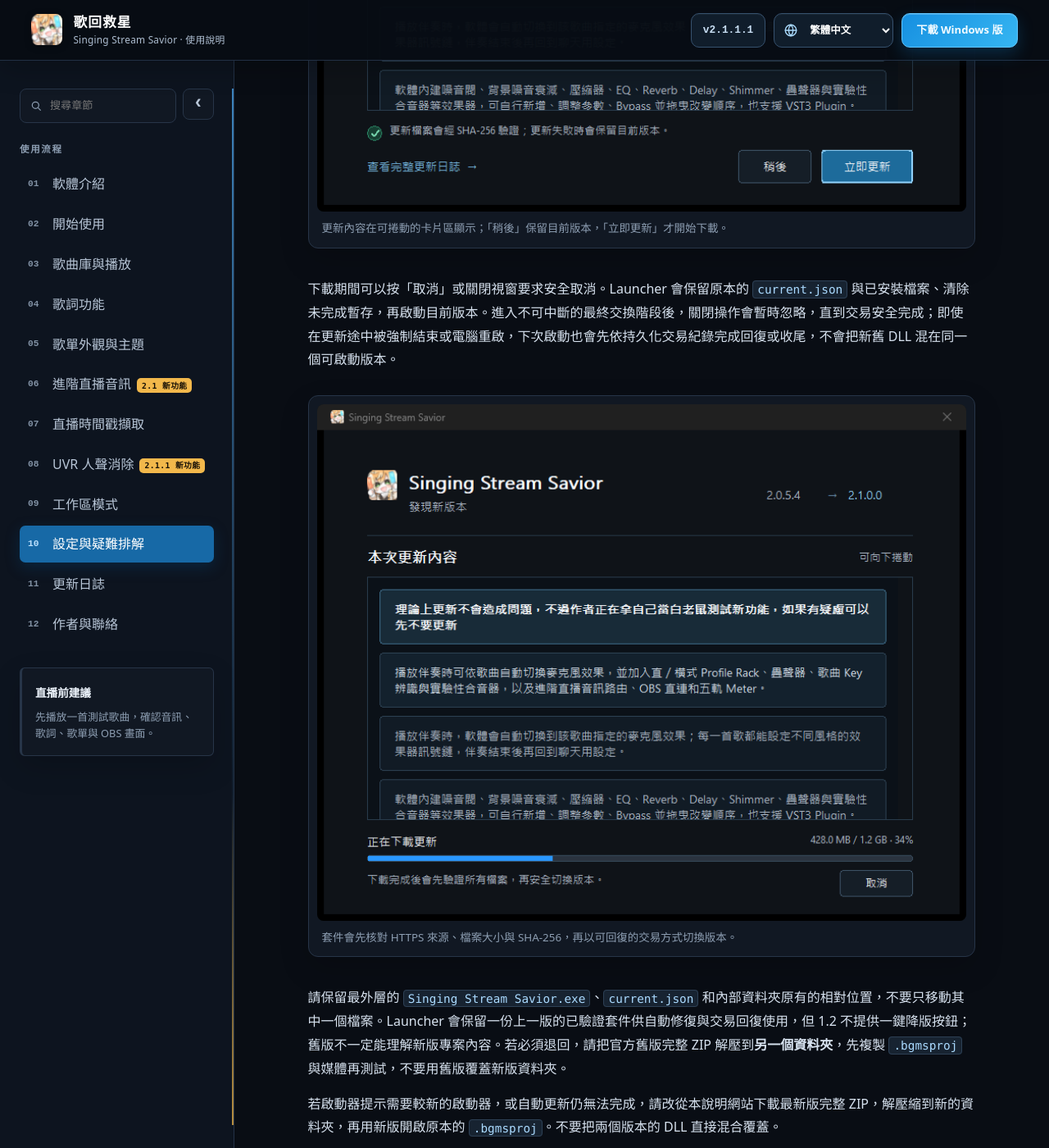
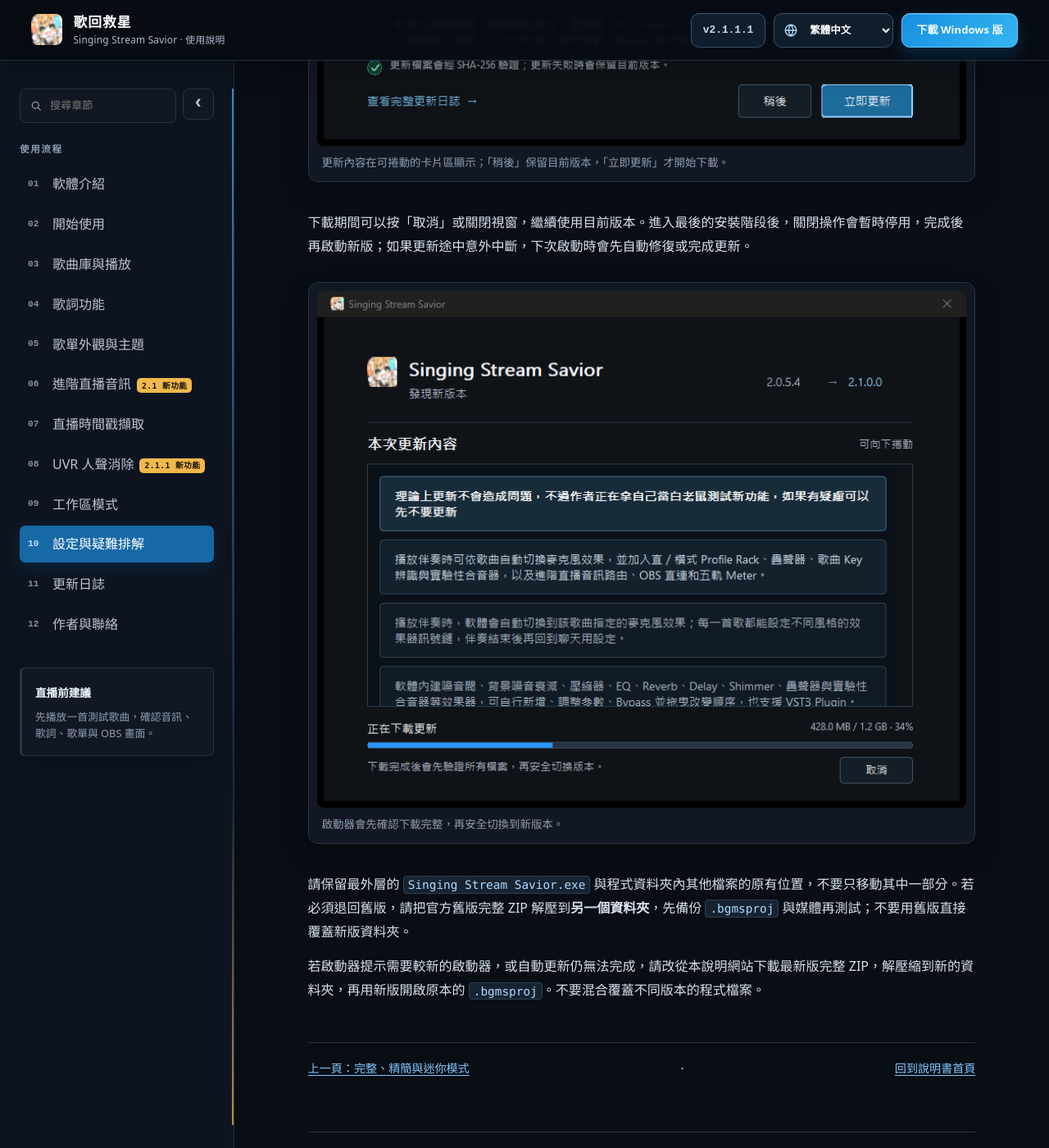
Before and after one commit to NoonIsAwesome/Singing-Stream-Savior-Manual, a Jekyll site: the page built from settings-and-troubleshooting.md, in a window 1280 px wide and 1400 px high, scrolled down 4977 px. Shown: the whole window at 82% size. Built offline with Jekyll 4.4.1, drawn with Linux system fonts in a browser that asks for light colours; some of the changed text lies outside the part shown.

Commit message:
Refine manual for end users

```diff
--- a/advanced-streaming.md
+++ b/advanced-streaming.md
@@ -18,7 +18,7 @@
 
 <aside class="version-preview" role="note">
   <span class="version-preview__badge">2.1.0.0 新功能</span>
-  <div><strong>請將音訊路由與人聲 Profile 一起設定。</strong><p>音訊路由負責輸入、監聽、錄音與直播輸出；Profile 負責人聲音色。本頁截圖均來自 Release build，並盡量使用與頁面相同的語言。</p></div>
+  <div><strong>請將音訊路由與人聲 Profile 一起設定。</strong><p>音訊路由負責輸入、監聽、錄音與直播輸出；Profile 負責人聲音色。</p></div>
 </aside>
 
 ## 2.1.0.0 設定位置變更
@@ -29,8 +29,8 @@
 
 <div class="manual-feature-update">
   <div class="manual-feature-update__header"><p class="manual-feature-update__eyebrow">2.1.0.0 · AUDIO ROUTING</p><h2>選擇一般播放或進階直播模式</h2><p>在<strong>設定 → 音訊路由</strong>先選擇路由模式。一般播放模式只輸出本程式的 BGM 與伴奏；進階直播模式會加入麥克風、Profile 效果鏈、完整混音與虛擬輸出。</p></div>
-  {% include localized-release-screenshot.html name="audio-routing.png" alt="2.1 音訊路由頁上半部" caption="Release 實圖上半部顯示 OBS 外掛／虛擬輸出入口、路由模式、Windows Audio、App Buffer、來源、Profile、正式 Mix 與 Stream Output。" %}
-  {% include localized-release-screenshot.html name="audio-routing-bottom.png" alt="2.1 音訊路由頁下半部" caption="Release 實圖下半部接續顯示 Monitor、錄音、預估延遲與完整可視化訊號路徑。" %}
+  {% include localized-release-screenshot.html name="audio-routing.png" alt="2.1 音訊路由頁上半部" caption="頁面上半部可選擇 OBS 外掛／虛擬輸出、路由模式、Windows Audio、App Buffer、輸入來源、Profile 與 Stream Output。" %}
+  {% include localized-release-screenshot.html name="audio-routing-bottom.png" alt="2.1 音訊路由頁下半部" caption="向下捲動可設定 Monitor 與錄音，並查看預估延遲和完整訊號路徑。" %}
 </div>
 
 ### App Buffer 健檢與黃色狀態
@@ -41,9 +41,9 @@
 
 {% include localized-release-screenshot.html name="audio-health-check.png" alt="完整 App Buffer 穩定性健檢完成後的結果視窗" caption="完整健檢完成示例：綠色勾勾表示通過，較深的綠色列是這台電腦的建議值；黃色表示測試完成但安全餘裕不足。每台電腦的建議值與延遲都可能不同。" %}
 
-> **128／256 顯示「尚未驗證」是正常的嗎？** 是。低 Buffer 必須連續兩回合都沒有引擎／錄音事件，且 callback、時鐘、FIFO 與處理效能仍有足夠餘裕，才會標成已驗證。即使「計數器沒有增加」，只要顯示「嚴格效能餘裕檢查失敗」，就代表它沒有留下足夠安全空間，軟體不會推薦；這不等於當下已經爆音。此時直接採用健檢推薦的 512，只有實際需要降低軟體監聽延遲時才再嘗試低值。這裡的 App Buffer 與 ASIO hardware buffer 是兩個不同設定。
+> **128／256 顯示「尚未驗證」是正常的嗎？** 是。低 Buffer 需要連續通過較嚴格的穩定性檢查，才會列為建議值；「尚未驗證」不代表當下已經爆音。此時直接使用健檢推薦的 512，只有確實需要降低軟體監聽延遲時才再嘗試較低數值。App Buffer 與音訊介面的 ASIO hardware buffer 是兩個不同設定。
 
-黃色的 **檢查音訊中斷**會在麥克風／監聽 under/overrun、正式 Stream 斷續或裝置中斷／復原時顯示；**檢查音訊時序**則需同一 callback、時鐘或延遲異常持續約 2 秒。一次瞬時 callback peak 不代表已發生可聽掉訊，將游標停在穩定度文字上可查看各路徑計數、裝置復原、callback peak／period 與異常旗標。
+黃色的 **檢查音訊中斷**表示麥克風、監聽、直播輸出或裝置復原期間可能不穩；**檢查音訊時序**表示處理時間或同步狀態持續異常。短暫的尖峰不一定代表已經出現可聽見的斷音，將游標停在穩定度文字上可查看詳細資訊。
 
 ### 建議設定：一般使用者先照這樣做
 
@@ -144,17 +144,17 @@
   <div class="manual-feature-update__header"><p class="manual-feature-update__eyebrow">METER &amp; HEALTH</p><h2>查看五條音訊路徑與系統負載</h2><p>進階直播模式可從「檢視」或系統工具右鍵選單開啟音量 Meter。它可以停駐在主視窗右側，也能獨立懸浮，並用單一切換按鈕改成橫向或直向顯示。</p></div>
   <p>五軌分別是 <strong>BGM／伴奏</strong>、<strong>人聲（Profile 後、Mix 前）</strong>、<strong>直播輸出</strong>、<strong>BGM／伴奏監聽</strong>與<strong>人聲監聽</strong>。每軌顯示 Peak；直播輸出另顯示三秒短期 <strong>LUFS-S</strong>，方便同時觀察瞬間峰值與主觀響度趨勢。</p>
   <p>每軌旋鈕沿用效果器的刻度樣式，範圍為 0–200%。直播路徑旋鈕調整路由階段的音量，監聽旋鈕只調整耳機平衡；這些控制不會直接改寫 Profile 內部參數。</p>
-  <p>橫向 Meter 會在 BGM／伴奏與人聲長時間失衡時，提示提高人聲或調低伴奏；它只提供建議，絕不自動改變任何增益。從頭沒有合格人聲時不會提示；連續 5 秒沒有合格人聲會視為間奏，清除舊提示與判斷資料，下一段歌聲需重新累積。</p>
+  <p>橫向 Meter 會在 BGM／伴奏與人聲持續失衡時，提示提高人聲或調低伴奏；它只提供建議，不會自動改變任何增益。安靜、換氣或歌曲間奏不會立刻被判斷成人聲過小。</p>
   <div class="feature-shot-grid">{% include localized-release-screenshot.html name="audio-meter-horizontal.png" alt="五軌音量 Meter 的橫向電平顯示" caption="實際橫向畫面會同時顯示五軌 Peak 與 0–200% 控制；LUFS-S 和長時間平衡提示只在符合量測條件時出現。" %}{% include localized-release-screenshot.html name="audio-meter-vertical.png" alt="五軌音量 Meter 的直向電平顯示" caption="直向 Meter 使用相同五軌與控制，也能停駐在主視窗右側而不改變音訊路由。" %}</div>
-  <div class="effect-reference"><details><summary><strong>響度提示的判斷方式</strong><span>避免把安靜、換氣或間奏誤判為人聲過小</span></summary><div class="effect-reference__body"><p>系統以正式直播路徑中的 Mix 前 BGM／伴奏與 Profile 後人聲，每 100 ms 建立一筆資料。只有 BGM／伴奏實際處於 Playing、有伴奏訊號、路由與麥克風健康，而且人聲通過活動條件時才累積證據。Noise Gate 有資料時，該區段至少約 25% 時間必須保持開啟；Profile 後人聲平均能量至少為 −45 dBFS，原始麥克風 Peak 至少為 −50 dBFS。顯示失衡提示前，需要至少 10 秒播放、最近 12 秒內至少 6 秒合格人聲，並包含兩段各至少 1.2 秒、彼此相隔至少 300 ms 的人聲；伴奏不比人聲低超過 2 dB，或比人聲更大聲的狀況，還需在最新合格人聲資料中累積至少 6 秒。只有合格人聲平均能量不高於 −26 dBFS，才會同時提示「人聲可能偏小」。若最近資料中原始或處理後人聲 Peak 達到 −6 dBFS 或更高，或 Limiter 增益衰減超過 1 dB，則只保留降低伴奏的建議，不會要求提高人聲。換歌、停止或重新播放、大幅移動播放位置、切換 Profile、路由中斷或等待恢復，以及隱藏 Meter，都會重置判斷。這是訊號活動與長時間響度比較，不是語音辨識。</p></div></details></div>
-  <p>主視窗右下角的無外框 CPU／RAM 狀態會顯示本程式使用率。停留滑鼠可看到系統總 CPU、系統記憶體、本程式 Working Set 與 Private Memory；只有進階直播模式才會加上 Buffer、callback、估計延遲和 underrun／overrun 等音訊資訊。負載可能影響穩定度時會以顏色提示。</p>
+  <div class="effect-reference"><details><summary><strong>響度提示何時會出現？</strong><span>只在有足夠伴奏與演唱資料時判斷</span></summary><div class="effect-reference__body"><p>軟體會先觀察一段持續的伴奏與人聲，再比較兩者的長時間平衡。歌曲剛開始、安靜段落、換氣、間奏、切換 Profile 或音訊裝置正在恢復時，都不會急著顯示建議。若人聲已接近過載，軟體也只會建議調低伴奏，不會要求再提高人聲。換歌、停止、重新播放或大幅移動播放位置後，會重新累積資料。</p></div></details></div>
+  <p>主視窗右下角的 CPU／RAM 狀態會顯示本程式使用率。停留滑鼠可查看系統與本程式的詳細資源用量；進階直播模式還會顯示 Buffer、處理時間、預估延遲及音訊中斷計數。負載可能影響穩定度時會以顏色提示。</p>
   {% include localized-release-screenshot.html name="system-resource-status.png" alt="主視窗右下角收合狀態的 CPU 與記憶體摘要" caption="未停留滑鼠時只保留精簡 CPU／RAM 摘要；指向文字後會展開系統、本程式與進階音訊健康資料。" size="medium" %}
   {% include system-health-interpretation.html %}
 </div>
 
 <div class="manual-feature-update">
   <div class="manual-feature-update__header"><p class="manual-feature-update__eyebrow">TRAY &amp; SHORTCUTS</p><h2>縮到系統工具後仍可控制直播</h2><p>設定中的「按下關閉軟體時縮到系統工具」預設開啟。按主視窗叉叉後，程式可在背景維持直播流程，不必重新打開完整工作區。</p></div>
-  <p>系統工具右鍵選單會依目前狀態顯示播放／繼續、暫停、停止、從頭播放、升降 Key、原 Key、速度增減、原速、Profile、麥克風靜音／恢復、歌詞視窗與開啟主視窗；進階直播模式另有 Meter。選擇「關閉軟體」才會結束主程式與相關 helper。</p>
+  <p>系統工具右鍵選單會依目前狀態顯示播放／繼續、暫停、停止、從頭播放、升降 Key、原 Key、速度增減、原速、Profile、麥克風靜音／恢復、歌詞視窗與開啟主視窗；進階直播模式另有 Meter。選擇「關閉軟體」才會結束程式與播放功能。</p>
   {% include localized-release-screenshot.html name="notification-area-menu.png" alt="歌回救星未播放時的 Windows 系統通知區右鍵選單" caption="實際截圖為未播放時的精簡選單；播放伴奏或啟用進階直播模式後，會依狀態增加播放、Key、速度、Profile、麥克風與 Meter 操作。" size="medium" %}
   <p>全域快捷鍵也依「播放控制」與「麥克風／監聽」分類並提供預設按鍵；音訊路由不是進階直播模式時，會隱藏不適用的麥克風／監聽項目。快捷鍵在歌回救星執行期間可從其他應用程式觸發，並可在設定中改成自己的組合。</p>
   {% include keyboard-shortcuts-reference.html %}
@@ -245,12 +245,4 @@
 - 在 Singing Stream Savior 的虛擬輸出設定按 **重新整理裝置**。
 - 關閉正在占用音訊裝置的程式後再檢查；仍無法辨識時，依 [VB-Audio 官方參考手冊](https://vb-audio.com/Cable/VBCABLE_ReferenceManual.pdf) 排除安裝問題。
 
-## 開發機完整測試數據（補充）
-
-一般設定不需要逐列理解以下工程數據；它們保留作為本版本在作者電腦上的測試證據，以及進一步排查延遲或穩定度時的參考。
-
-<div class="effect-reference"><details><summary><strong>展開 ASIO、Windows Audio、OBS 與虛擬音源完整實測表</strong><span>包含延遲、連續性與長時間壓力測試</span></summary><div class="effect-reference__body">
-{% include audio-test-results.html %}
-</div></details></div>
-
 <small>VB-CABLE 名稱、介面與安裝程式為 VB-Audio Software 的產品。此處截圖僅用於安裝步驟說明。</small>
--- a/settings-and-troubleshooting.md
+++ b/settings-and-troubleshooting.md
@@ -96,20 +96,14 @@
 
 歌回救星目前由個人獨立開發，Windows 執行檔尚未提供可信任的程式碼簽章。部分防毒軟體可能因此依照啟發式特徵顯示警告；這不代表每一個警告都是惡意程式，但也不能反過來假設所有警告都是誤報。
 
-開發者在自行建置與測試時，曾遇到以下兩次啟發式警告。當時的檔案來自開發者自己的建置環境，後續檢查未發現蒐集資料或惡意行為，因此判斷為疑似誤報。圖片中的本機路徑已遮蔽，只保留偵測名稱與檔名。
+啟發式警告的名稱本身不能證明檔案安全或不安全。看到警告時，請先核對下載來源、版本、檔名與 SHA-256；不要為了開啟程式而直接關閉防毒。
 
-<div class="figure-grid security-report-grid">
+<div class="security-report-grid">
   <figure class="manual-figure">
     <a href="assets/images/security/kaspersky-app-heuristic-redacted.png">
-      <img src="assets/images/security/kaspersky-app-heuristic-redacted.png" alt="Kaspersky 將本機建置的 Singing Stream Savior 主程式標示為 PDM Trojan 的疑似誤判畫面，路徑已遮蔽">
+      <img src="assets/images/security/kaspersky-app-heuristic-redacted.png" alt="Kaspersky 對 Singing Stream Savior 顯示啟發式警告">
     </a>
-    <figcaption>2026-08-06：本機建置的主程式被標示為 <code>PDM:Trojan.Win32.Generic</code>。</figcaption>
-  </figure>
-  <figure class="manual-figure">
-    <a href="assets/images/security/kaspersky-diagnostics-heuristic-redacted.png">
-      <img src="assets/images/security/kaspersky-diagnostics-heuristic-redacted.png" alt="Kaspersky 將內部 QA 診斷工具 S3SDiagnostics 標示為 VHO Trojan 的疑似誤判畫面，路徑已遮蔽">
-    </a>
-    <figcaption>2026-08-10：內部 QA 工具 <code>S3SDiagnostics.exe</code> 被啟發式規則標示；這個工具不是公開下載包中的主程式。</figcaption>
+    <figcaption>防毒軟體可能使用通用的啟發式名稱顯示警告；請依下方步驟確認檔案來源與完整性。</figcaption>
   </figure>
 </div>
 
@@ -129,12 +123,12 @@
 
 <figure class="manual-figure"><a href="assets/images/launcher-update-prompt.png"><img src="assets/images/launcher-update-prompt.png" alt="Launcher 1.2 卡片式更新提示，顯示版本與更新內容"></a><figcaption>更新內容在可捲動的卡片區顯示；「稍後」保留目前版本，「立即更新」才開始下載。</figcaption></figure>
 
-下載期間可以按「取消」或關閉視窗要求安全取消。Launcher 會保留原本的 `current.json` 與已安裝檔案、清除未完成暫存，再啟動目前版本。進入不可中斷的最終交換階段後，關閉操作會暫時忽略，直到交易安全完成；即使在更新途中被強制結束或電腦重啟，下次啟動也會先依持久化交易紀錄完成回復或收尾，不會把新舊 DLL 混在同一個可啟動版本。
+下載期間可以按「取消」或關閉視窗，繼續使用目前版本。進入最後的安裝階段後，關閉操作會暫時停用，完成後再啟動新版；如果更新途中意外中斷，下次啟動時會先自動修復或完成更新。
 
-<figure class="manual-figure"><a href="assets/images/launcher-update-progress.png"><img src="assets/images/launcher-update-progress.png" alt="Launcher 1.2 下載、驗證與安裝更新的進度畫面"></a><figcaption>套件會先核對 HTTPS 來源、檔案大小與 SHA-256，再以可回復的交易方式切換版本。</figcaption></figure>
+<figure class="manual-figure"><a href="assets/images/launcher-update-progress.png"><img src="assets/images/launcher-update-progress.png" alt="Launcher 1.2 下載、驗證與安裝更新的進度畫面"></a><figcaption>啟動器會先確認下載完整，再安全切換到新版本。</figcaption></figure>
 
-請保留最外層的 `Singing Stream Savior.exe`、`current.json` 和內部資料夾原有的相對位置，不要只移動其中一個檔案。Launcher 會保留一份上一版的已驗證套件供自動修復與交易回復使用，但 1.2 不提供一鍵降版按鈕；舊版不一定能理解新版專案內容。若必須退回，請把官方舊版完整 ZIP 解壓到**另一個資料夾**，先複製 `.bgmsproj` 與媒體再測試，不要用舊版覆蓋新版資料夾。
+請保留最外層的 `Singing Stream Savior.exe` 與程式資料夾內其他檔案的原有位置，不要只移動其中一部分。若必須退回舊版，請把官方舊版完整 ZIP 解壓到**另一個資料夾**，先備份 `.bgmsproj` 與媒體再測試；不要用舊版直接覆蓋新版資料夾。
 
-若啟動器提示需要較新的啟動器，或自動更新仍無法完成，請改從本說明網站下載最新版完整 ZIP，解壓縮到新的資料夾，再用新版開啟原本的 `.bgmsproj`。不要把兩個版本的 DLL 直接混合覆蓋。
+若啟動器提示需要較新的啟動器，或自動更新仍無法完成，請改從本說明網站下載最新版完整 ZIP，解壓縮到新的資料夾，再用新版開啟原本的 `.bgmsproj`。不要混合覆蓋不同版本的程式檔案。
 
 [上一頁：完整、精簡與迷你模式](workspace-modes.md) · [回到說明書首頁](README.md)
```
Also changed, not shown: obs-and-themes.md (+1 -1 lines), obs-websocket.md (+5 -5 lines), profiles.md (+2 -2 lines), uvr-vocal-removal.md (+2 -2 lines).
